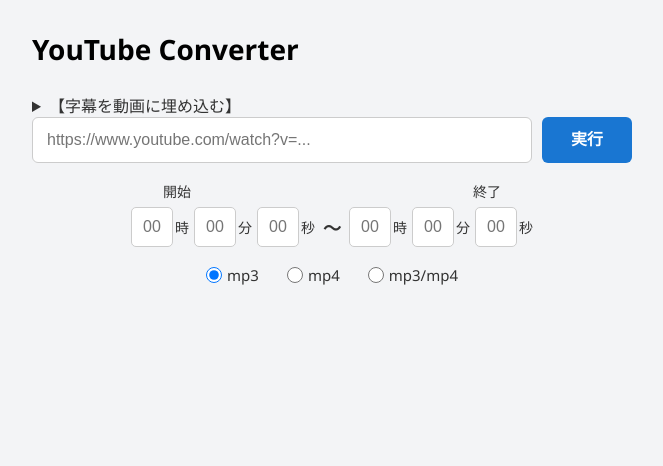
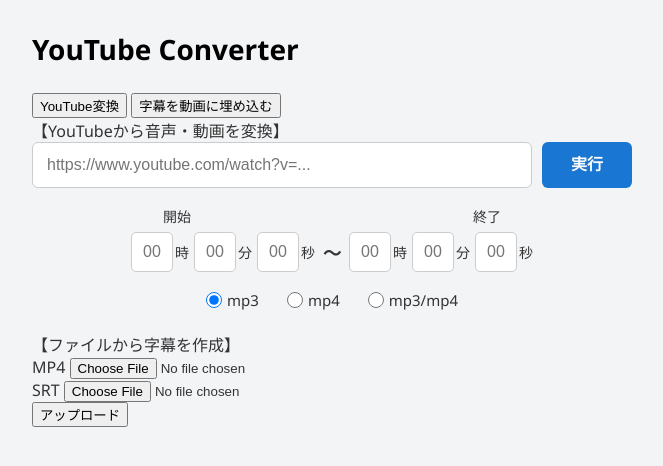
Before and after one commit to sasakiwrkspace-creator/y2conv, a Flask app: page / in a window 1280 px wide. Shown: the top 466 px of the page, without its empty margins (308-971 px from the left). Run offline with Flask 3, Linux system fonts and the light colour scheme; parts of the project's set-up code (start-up, migrations or seed data) failed here and were passed over.

Commit message:
Update index.html

```diff
--- a/templates/index.html
+++ b/templates/index.html
@@ -42,99 +42,65 @@
 
 
     <!-- =========================================
-         字幕を動画に埋め込む
-
-         第1段階：
-         MP4 / SRTをdownloadsへアップロード
-
-         ※結合処理は次の段階で追加
+         タブ
     ========================================== -->
 
-    <div
-        id="sub-embed-area"
-        class="sub-embed-area"
-    >
-
-        <details>
-
-            <summary class="sub-embed-title">
-                【字幕を動画に埋め込む】
-            </summary>
+    <div class="main-tabs">
 
 
-            <div class="sub-embed-content">
+        <!-- =====================================
+             YouTube変換タブ
+        ====================================== -->
 
-                <div class="sub-embed-file-row">
+        <button
+            id="tab-youtube"
+            class="main-tab-button active"
+            type="button"
+        >
+            YouTube変換
+        </button>
 
-                    <label
-                        for="sub-embed-mp4"
-                        class="sub-embed-file-label"
+
+        <!-- =====================================
+             字幕埋め込みタブ
+        ====================================== -->
+
+        <button
+            id="tab-sub-embed"
+            class="main-tab-button"
+            type="button"
         >
-                        MP4
-                    </label>
+            字幕を動画に埋め込む
+        </button>
 
-                    <input
-                        id="sub-embed-mp4"
-                        class="sub-embed-file-input"
-                        type="file"
-                        accept=".mp4,video/mp4"
-                    >
 
     </div>
 
 
-                <div class="sub-embed-file-row">
+    <!-- =========================================
+         YouTube変換タブ
+    ========================================== -->
 
-                    <label
-                        for="sub-embed-srt"
-                        class="sub-embed-file-label"
+    <div
+        id="youtube-tab-content"
+        class="tab-content active"
     >
-                        SRT
-                    </label>
 
-                    <input
-                        id="sub-embed-srt"
-                        class="sub-embed-file-input"
-                        type="file"
-                        accept=".srt,text/plain"
-                    >
+
+        <!-- =====================================
+             説明
+        ====================================== -->
+
+        <div class="tab-title">
+
+            【YouTubeから音声・動画を変換】
 
         </div>
 
 
-                <div class="sub-embed-button-row">
-
-                    <button
-                        id="sub-embed-upload-button"
-                        class="sub-embed-upload-button"
-                        type="button"
-                    >
-                        アップロード
-                    </button>
-
-                </div>
-
-
-                <div
-                    id="sub-embed-status"
-                    class="sub-embed-status"
-                ></div>
-
-
-                <div
-                    id="sub-embed-files"
-                    class="sub-embed-files"
-                ></div>
-
-            </div>
-
-        </details>
-
-    </div>
-
-    <!-- =========================================
+        <!-- =====================================
              URL + 実行
-    ========================================== -->
+        ====================================== -->
 
         <div class="url-row">
 
@@ -157,16 +123,16 @@
         </div>
 
 
-    <!-- =========================================
+        <!-- =====================================
              時間指定
-    ========================================== -->
+        ====================================== -->
 
         <div class="time-area">
 
 
-        <!-- =====================================
+            <!-- =================================
                  開始・終了ラベル
-        ====================================== -->
+            ================================== -->
 
             <div class="time-label-row">
 
@@ -181,16 +147,16 @@
             </div>
 
 
-        <!-- =====================================
+            <!-- =================================
                  時間入力
-        ====================================== -->
+            ================================== -->
 
             <div class="time-input-row">
 
 
-            <!-- =================================
+                <!-- =============================
                      開始
-            ================================== -->
+                ============================== -->
 
                 <div class="time-group">
 
@@ -244,18 +210,18 @@
                 </div>
 
 
-            <!-- =================================
+                <!-- =============================
                      区切り
-            ================================== -->
+                ============================== -->
 
                 <span class="time-separator">
                     ～
                 </span>
 
 
-            <!-- =================================
+                <!-- =============================
                      終了
-            ================================== -->
+                ============================== -->
 
                 <div class="time-group">
 
@@ -313,20 +279,12 @@
         </div>
 
 
-    <!-- =========================================
+        <!-- =====================================
              出力形式
-
-         mp3
-         mp4
-         mp3/mp4
-    ========================================== -->
+        ====================================== -->
 
         <div class="output-format-group">
 
-
-        <!-- =====================================
-             MP3
-        ====================================== -->
 
             <label class="output-format-option">
 
@@ -344,10 +302,6 @@
             </label>
 
 
-        <!-- =====================================
-             MP4
-        ====================================== -->
-
             <label class="output-format-option">
 
                 <input
@@ -362,10 +316,6 @@
 
             </label>
 
-
-        <!-- =====================================
-             MP3 / MP4
-        ====================================== -->
 
             <label class="output-format-option">
 
@@ -385,9 +335,9 @@
         </div>
 
 
-    <!-- =========================================
-         ステータス
-    ========================================== -->
+        <!-- =====================================
+             YouTubeステータス
+        ====================================== -->
 
         <div
             id="status"
@@ -395,9 +345,9 @@
         ></div>
 
 
-    <!-- =========================================
+        <!-- =====================================
              Gemini用ファイル名
-    ========================================== -->
+        ====================================== -->
 
         <input
             id="gemini-file"
@@ -406,12 +356,9 @@
         >
 
 
-    <!-- =========================================
+        <!-- =====================================
              ダウンロード結果
-
-         converter.js がここに
-         結果表示を生成
-    ========================================== -->
+        ====================================== -->
 
         <div
             id="downloadArea"
@@ -419,22 +366,15 @@
         ></div>
 
 
-    <!-- =========================================
-         Gemini文字起こしエリア
-
-         MP3が生成された場合のみ
-         converter-gemini.js 側で使用
-    ========================================== -->
+        <!-- =====================================
+             Gemini文字起こし
+        ====================================== -->
 
         <div
             id="srtArea"
             style="display:none;"
         >
 
-
-        <!-- =====================================
-             Gemini文字起こしボタン
-        ====================================== -->
 
             <button
                 id="gemini-button"
@@ -445,32 +385,16 @@
             </button>
 
 
-        <!-- =====================================
-             Gemini処理中表示
-        ====================================== -->
-
             <div
                 id="gemini-result"
             ></div>
 
-
-        <!-- =====================================
-             SRTコンテンツ
-
-             converter-gemini.js が使用
-        ====================================== -->
 
             <div
                 id="srt-content"
                 style="display:none;"
             ></div>
 
-
-        <!-- =====================================
-             SRTダウンロード
-
-             converter-gemini.js が生成
-        ====================================== -->
 
             <div
                 id="srt-download-area"
@@ -484,15 +408,119 @@
 
 
     <!-- =========================================
+         字幕埋め込みタブ
+    ========================================== -->
+
+    <div
+        id="sub-embed-tab-content"
+        class="tab-content"
+    >
+
+
+        <!-- =====================================
+             説明
+        ====================================== -->
+
+        <div class="tab-title">
+
+            【ファイルから字幕を作成】
+
+        </div>
+
+
+        <!-- =====================================
+             MP4
+        ====================================== -->
+
+        <div class="sub-embed-file-row">
+
+            <label
+                for="sub-embed-mp4"
+                class="sub-embed-file-label"
+            >
+                MP4
+            </label>
+
+            <input
+                id="sub-embed-mp4"
+                class="sub-embed-file-input"
+                type="file"
+                accept=".mp4,video/mp4"
+            >
+
+        </div>
+
+
+        <!-- =====================================
+             SRT
+        ====================================== -->
+
+        <div class="sub-embed-file-row">
+
+            <label
+                for="sub-embed-srt"
+                class="sub-embed-file-label"
+            >
+                SRT
+            </label>
+
+            <input
+                id="sub-embed-srt"
+                class="sub-embed-file-input"
+                type="file"
+                accept=".srt,text/plain"
+            >
+
+        </div>
+
+
+        <!-- =====================================
+             アップロード
+        ====================================== -->
+
+        <div class="sub-embed-button-row">
+
+            <button
+                id="sub-embed-upload-button"
+                class="sub-embed-upload-button"
+                type="button"
+            >
+                アップロード
+            </button>
+
+        </div>
+
+
+        <!-- =====================================
+             字幕ステータス
+        ====================================== -->
+
+        <div
+            id="sub-embed-status"
+            class="sub-embed-status"
+        ></div>
+
+
+        <!-- =====================================
+             選択ファイル
+        ====================================== -->
+
+        <div
+            id="sub-embed-files"
+            class="sub-embed-files"
+        ></div>
+
+
+    </div>
+
+
+</div>
+
+
+<!-- =========================================
      JavaScript
 
-     読み込み順序重要
-
-     1. converter-utils.js
-     2. converter-status.js
-     3. converter-gemini.js
-     4. converter.js
-     5. sub_embed.js
+     読み込み順序
 ========================================== -->
 
 <script src="/static/converter-utils.js"></script>
@@ -506,6 +534,181 @@
 <script src="/static/sub_embed.js"></script>
 
 
+<!-- =========================================
+     タブ切り替え
+========================================== -->
+
+<script>
+
+(function () {
+
+    "use strict";
+
+
+    console.log(
+        "[TABS] tab script loaded"
+    );
+
+
+    function initializeTabs() {
+
+        const youtubeTab =
+            document.getElementById(
+                "tab-youtube"
+            );
+
+
+        const subEmbedTab =
+            document.getElementById(
+                "tab-sub-embed"
+            );
+
+
+        const youtubeContent =
+            document.getElementById(
+                "youtube-tab-content"
+            );
+
+
+        const subEmbedContent =
+            document.getElementById(
+                "sub-embed-tab-content"
+            );
+
+
+        if (
+            !youtubeTab ||
+            !subEmbedTab ||
+            !youtubeContent ||
+            !subEmbedContent
+        ) {
+
+            console.error(
+                "[TABS] タブ要素が見つかりません"
+            );
+
+            return;
+
+        }
+
+
+        // =================================
+        // YouTubeタブ
+        // =================================
+
+        youtubeTab.addEventListener(
+            "click",
+            function () {
+
+                youtubeTab.classList.add(
+                    "active"
+                );
+
+                subEmbedTab.classList.remove(
+                    "active"
+                );
+
+
+                youtubeContent.classList.add(
+                    "active"
+                );
+
+                subEmbedContent.classList.remove(
+                    "active"
+                );
+
+
+                console.log(
+                    "[TABS] YouTube変換タブ"
+                );
+
+            }
+        );
+
+
+        // =================================
+        // 字幕タブ
+        // =================================
+
+        subEmbedTab.addEventListener(
+            "click",
+            function () {
+
+                youtubeTab.classList.remove(
+                    "active"
+                );
+
+                subEmbedTab.classList.add(
+                    "active"
+                );
+
+
+                youtubeContent.classList.remove(
+                    "active"
+                );
+
+                subEmbedContent.classList.add(
+                    "active"
+                );
+
+
+                // =============================
+                // 前回の字幕ステータスをクリア
+                // =============================
+
+                const statusElement =
+                    document.getElementById(
+                        "sub-embed-status"
+                    );
+
+
+                if (statusElement) {
+
+                    statusElement.textContent =
+                        "";
+
+                    statusElement.className =
+                        "sub-embed-status";
+
+                }
+
+
+                console.log(
+                    "[TABS] 字幕埋め込みタブ"
+                );
+
+            }
+        );
+
+
+        console.log(
+            "[TABS] initialize complete"
+        );
+
+    }
+
+
+    if (
+        document.readyState ===
+        "loading"
+    ) {
+
+        document.addEventListener(
+            "DOMContentLoaded",
+            initializeTabs
+        );
+
+    } else {
+
+        initializeTabs();
+
+    }
+
+})();
+
+</script>
+
+
 </body>
 
 </html>
```
Lines whose indentation alone changed are shown as unchanged.
